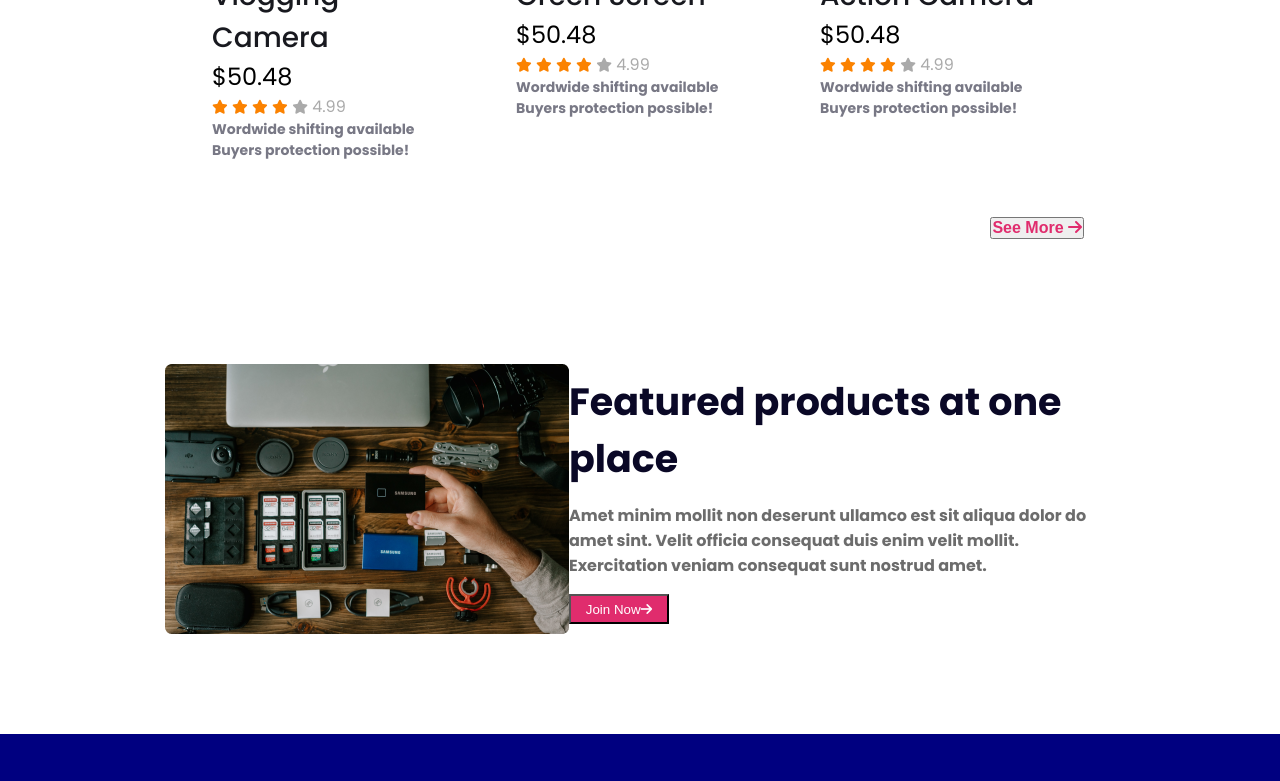
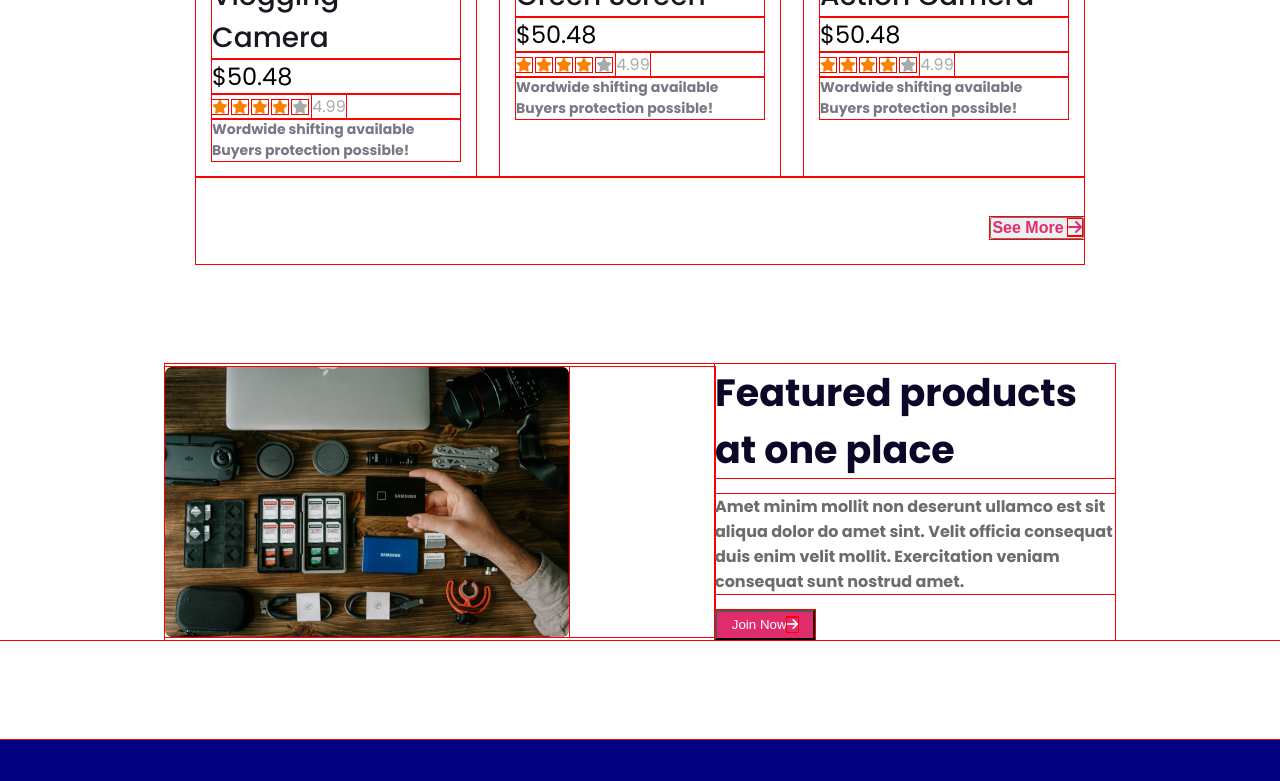
Before and after one commit to sajibkhan33/influencer, a plain HTML site: page index.html in a window 1280 px wide. Shown: the part 2006-2787 px from the top of the page. Drawn offline with Linux system fonts and the light colour scheme.

Commit message:
feature width

```diff
--- a/index.html
+++ b/index.html
@@ -249,7 +249,9 @@
                 </div>
                 <div class="feature-info">
                     <h2 class="feature-title">Featured products at one place</h2>
-                    <p class="feature-describe">Amet minim mollit non deserunt ullamco est sit aliqua dolor do amet sint. Velit officia consequat duis enim velit mollit. Exercitation veniam consequat sunt nostrud amet.</p>
+                    <div class="div-width">
+                        <p class="feature-describe">Amet minim mollit non deserunt ullamco est sit aliqua dolor do  amet sint. Velit officia consequat duis enim  velit mollit. Exercitation veniam consequat sunt nostrud amet.</p>
+                    </div>
                     <button class="join-btn">Join Now<span><i class="fa-solid fa-arrow-right"></i></span></button>
                 </div>
             </div>
--- a/styles/style.css
+++ b/styles/style.css
@@ -6,6 +6,7 @@
     margin: 0;
     padding: 0;
     box-sizing: border-box;
+    outline: red solid 1px;
 }
 body{
     font-family: "Poppins", sans-serif;
@@ -185,6 +186,7 @@ width: 100%;
     display: flex;
     align-items: center;
     justify-content: space-between;
+
     /* display: grid;
     grid-template-columns: repeat(2,1fr); */
 }
@@ -198,11 +200,15 @@ width: 100%;
     font-weight: 700;
     margin-bottom: 16px;
 }
+.div-width{
+    width: 100%;
+}
 .feature-describe{
     font-size: 16px;
     font-weight: 700;
     color: #6C6C6C;
     margin-bottom: 16px;
+    width: 400px;
 }
 
 .join-btn{
```
